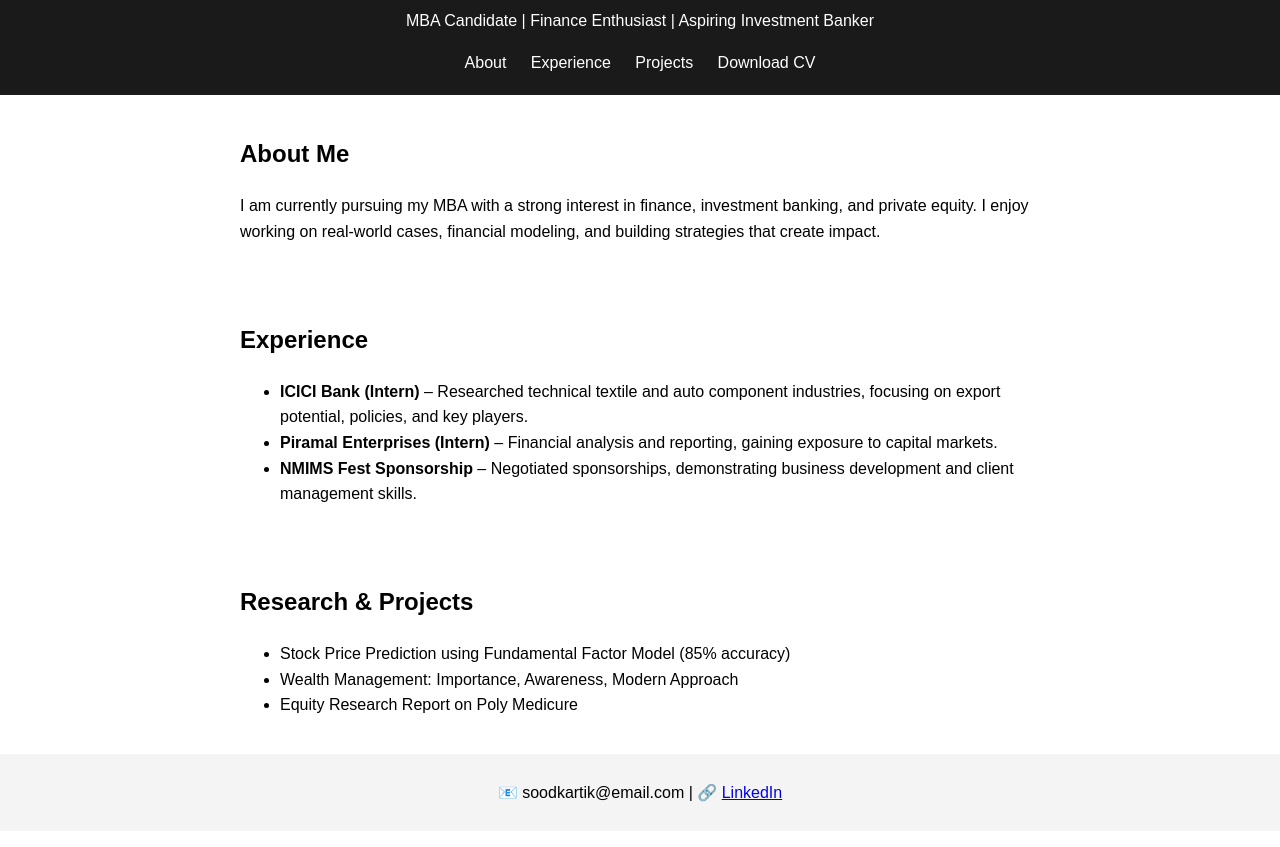
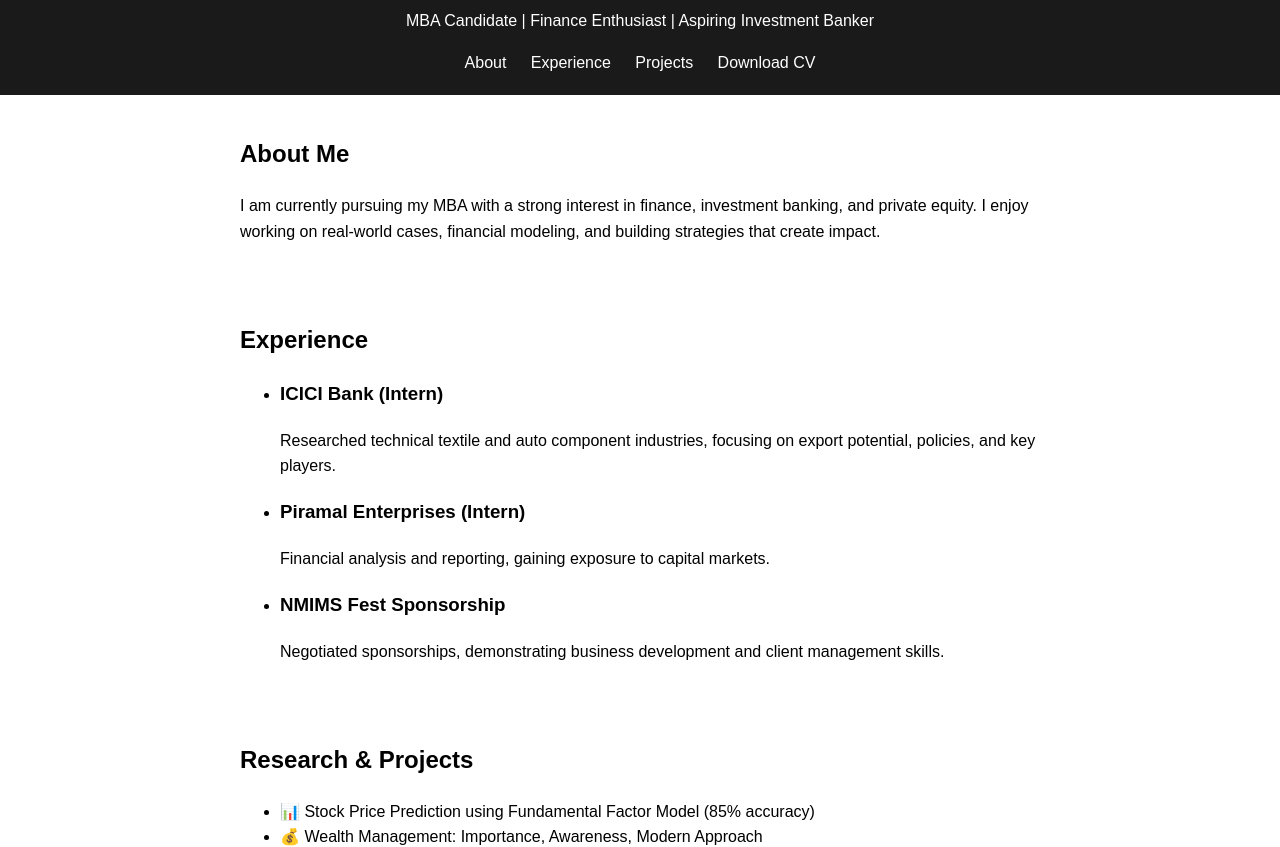
Before and after one commit to ksood713/ksood713.github.io, a plain HTML site: page index.html in a window 1280 px wide. Shown: the part 106-953 px from the top of the page. Drawn offline with Linux system fonts and the light colour scheme.

Commit message:
Update index.html

```diff
--- a/index.html
+++ b/index.html
@@ -5,44 +5,67 @@
   <meta name="viewport" content="width=device-width, initial-scale=1.0">
   <title>Kartik Sood | CV</title>
   <link rel="stylesheet" href="style.css">
+  <link href="https://fonts.googleapis.com/css2?family=Poppins:wght@300;500;700&display=swap" rel="stylesheet">
 </head>
 <body>
   <header>
+    <div class="container">
       <h1>Kartik Sood</h1>
-    <p>MBA Candidate | Finance Enthusiast | Aspiring Investment Banker</p>
+      <p class="tagline">MBA Candidate | Finance Enthusiast | Aspiring Investment Banker</p>
       <nav>
         <a href="#about">About</a>
         <a href="#experience">Experience</a>
         <a href="#projects">Projects</a>
         <a href="resume.pdf" target="_blank">Download CV</a>
       </nav>
+    </div>
   </header>
 
-  <section id="about">
+  <section id="about" class="section">
+    <div class="container">
       <h2>About Me</h2>
-    <p>I am currently pursuing my MBA with a strong interest in finance, investment banking, and private equity. I enjoy working on real-world cases, financial modeling, and building strategies that create impact.</p>
+      <p>I am currently pursuing my MBA with a strong interest in finance, investment banking, and private equity.
+         I enjoy working on real-world cases, financial modeling, and building strategies that create impact.</p>
+    </div>
   </section>
 
-  <section id="experience">
+  <section id="experience" class="section alt">
+    <div class="container">
       <h2>Experience</h2>
-    <ul>
-      <li><strong>ICICI Bank (Intern)</strong> – Researched technical textile and auto component industries, focusing on export potential, policies, and key players.</li>
-      <li><strong>Piramal Enterprises (Intern)</strong> – Financial analysis and reporting, gaining exposure to capital markets.</li>
-      <li><strong>NMIMS Fest Sponsorship</strong> – Negotiated sponsorships, demonstrating business development and client management skills.</li>
+      <ul class="cards">
+        <li>
+          <h3>ICICI Bank (Intern)</h3>
+          <p>Researched technical textile and auto component industries, focusing on export potential, policies, and key players.</p>
+        </li>
+        <li>
+          <h3>Piramal Enterprises (Intern)</h3>
+          <p>Financial analysis and reporting, gaining exposure to capital markets.</p>
+        </li>
+        <li>
+          <h3>NMIMS Fest Sponsorship</h3>
+          <p>Negotiated sponsorships, demonstrating business development and client management skills.</p>
+        </li>
       </ul>
+    </div>
   </section>
 
-  <section id="projects">
+  <section id="projects" class="section">
+    <div class="container">
       <h2>Research & Projects</h2>
-    <ul>
-      <li>Stock Price Prediction using Fundamental Factor Model (85% accuracy)</li>
-      <li>Wealth Management: Importance, Awareness, Modern Approach</li>
-      <li>Equity Research Report on Poly Medicure</li>
+      <ul class="cards">
+        <li>📊 Stock Price Prediction using Fundamental Factor Model (85% accuracy)</li>
+        <li>💰 Wealth Management: Importance, Awareness, Modern Approach</li>
+        <li>📑 Equity Research Report on Poly Medicure</li>
       </ul>
+    </div>
   </section>
 
   <footer>
-    <p>📧 soodkartik@email.com | 🔗 <a href="https://linkedin.com/in/yourprofile" target="_blank">LinkedIn</a></p>
+    <div class="container">
+      <p>📧 soodkartik@email.com |
+         🔗 <a href="https://linkedin.com/in/yourprofile" target="_blank">LinkedIn</a></p>
+      <p class="small">&copy; 2025 Kartik Sood</p>
+    </div>
   </footer>
 </body>
 </html>
```
Lines whose indentation alone changed are shown as unchanged.
